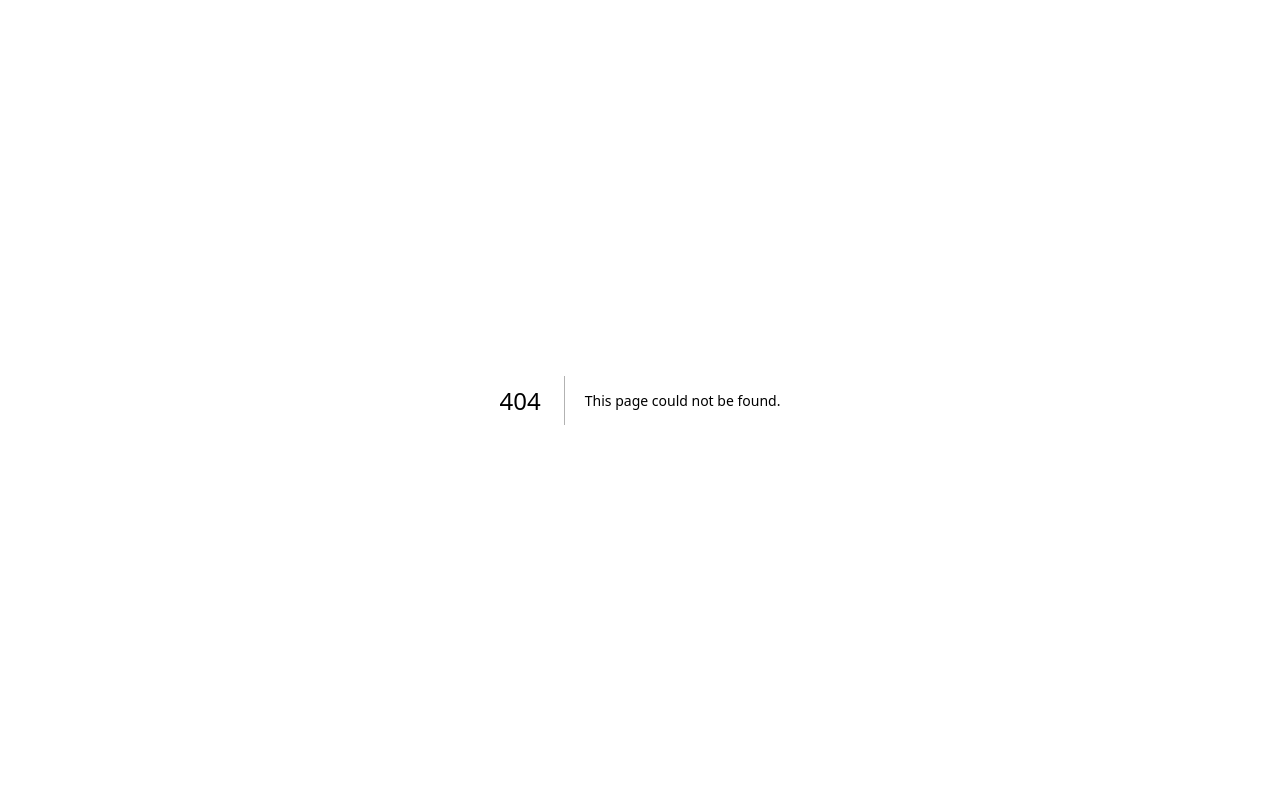
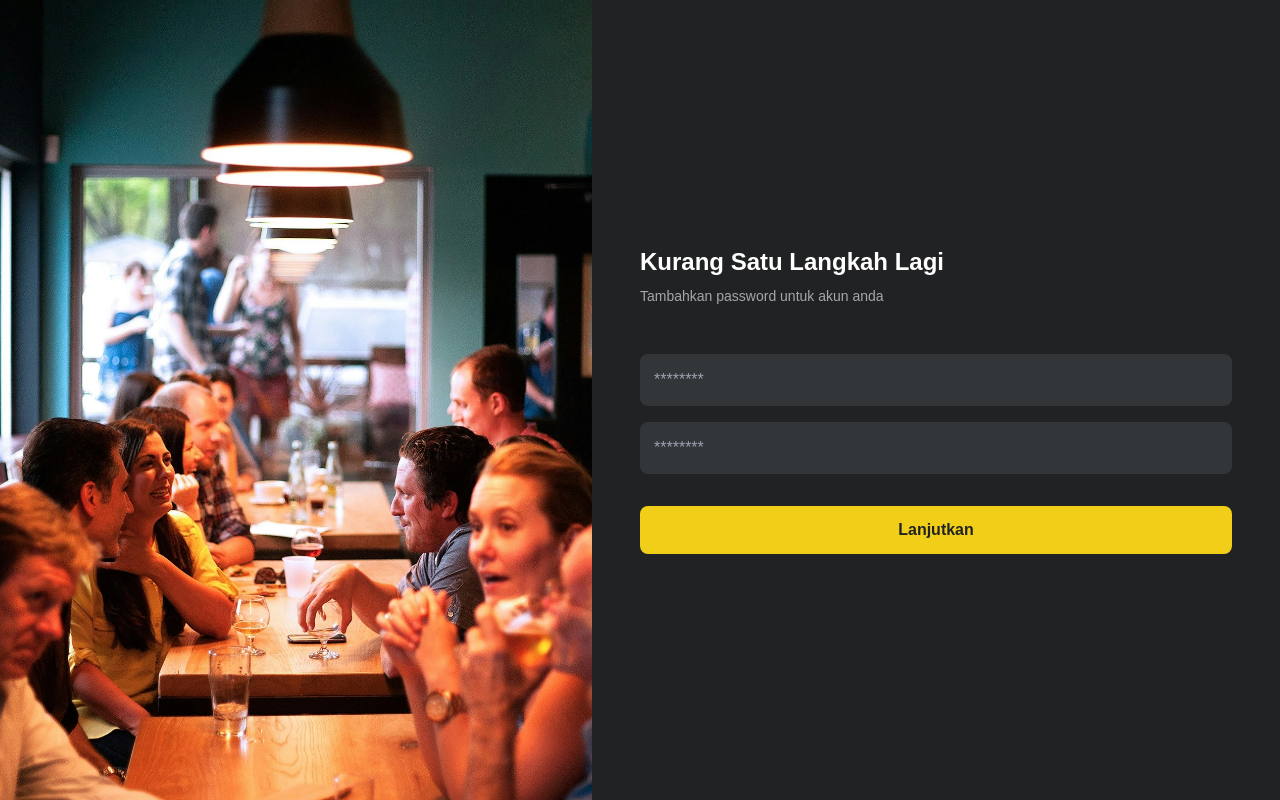
Before and after one commit to arifwp/srawung-frontend, a Next.js app: page /auth/password in a window 1280 px wide. Before the commit this address had no page. Built offline with nearby package versions, Linux system fonts and the light colour scheme.

Commit message:
add input password page

```diff
--- /dev/null
+++ b/src/app/auth/password/page.tsx
@@ -0,0 +1,86 @@
+"use client";
+
+import PrimaryButton from "@/components/buttons/PrimaryButton";
+import InputPrimary from "@/components/inputs/InputPrimary";
+import { useFormik } from "formik";
+import * as yup from "yup";
+
+interface FormValues {
+  password: string;
+  confirmationPassword: string;
+}
+
+const initialValues: FormValues = {
+  password: "",
+  confirmationPassword: "",
+};
+
+export default function PasswordPage() {
+  const formik = useFormik({
+    initialValues: initialValues,
+    validationSchema: yup.object().shape({
+      password: yup.string().required("Password harus diisi"),
+      confirmationPassword: yup
+        .string()
+        .required("Konfirmasi password harus diisi"),
+    }),
+    onSubmit: (values: FormValues) => {
+      console.log("values password", values);
+
+      localStorage.removeItem("registeredUsername");
+    },
+  });
+
+  return (
+    <form className="w-full min-h-full" onSubmit={formik.handleSubmit}>
+      <div className="w-full h-full flex flex-col justify-between md:justify-center">
+        <div className="flex flex-col">
+          <h1 className="text-lg md:text-xl lg:text-2xl font-semibold ">
+            Kurang Satu Langkah Lagi
+          </h1>
+
+          <p className="text-sm md:text-md mt-2 opacity-secondary">
+            Tambahkan password untuk akun anda
+          </p>
+
+          <InputPrimary
+            className="mt-12"
+            type="password"
+            placeholder="********"
+            onConfirm={(value: string) => {
+              console.log("value", value);
+
+              formik.setFieldValue("password", value);
+            }}
+          />
+
+          {formik.touched.password && formik.errors.password && (
+            <p className="mt-2 text-sm text-red-400">
+              {formik.errors.password}
+            </p>
+          )}
+
+          <InputPrimary
+            className="mt-4"
+            type="password"
+            placeholder="********"
+            onConfirm={(value: string) => {
+              console.log("value", value);
+
+              formik.setFieldValue("confirmationPassword", value);
+            }}
+          />
+
+          {formik.touched.confirmationPassword &&
+            formik.errors.confirmationPassword && (
+              <p className="mt-2 text-sm text-red-400">
+                {formik.errors.confirmationPassword}
+              </p>
+            )}
+        </div>
+
+        <PrimaryButton title="Lanjutkan" className="mt-8 md:mt-8" />
+      </div>
+    </form>
+  );
+}
```
